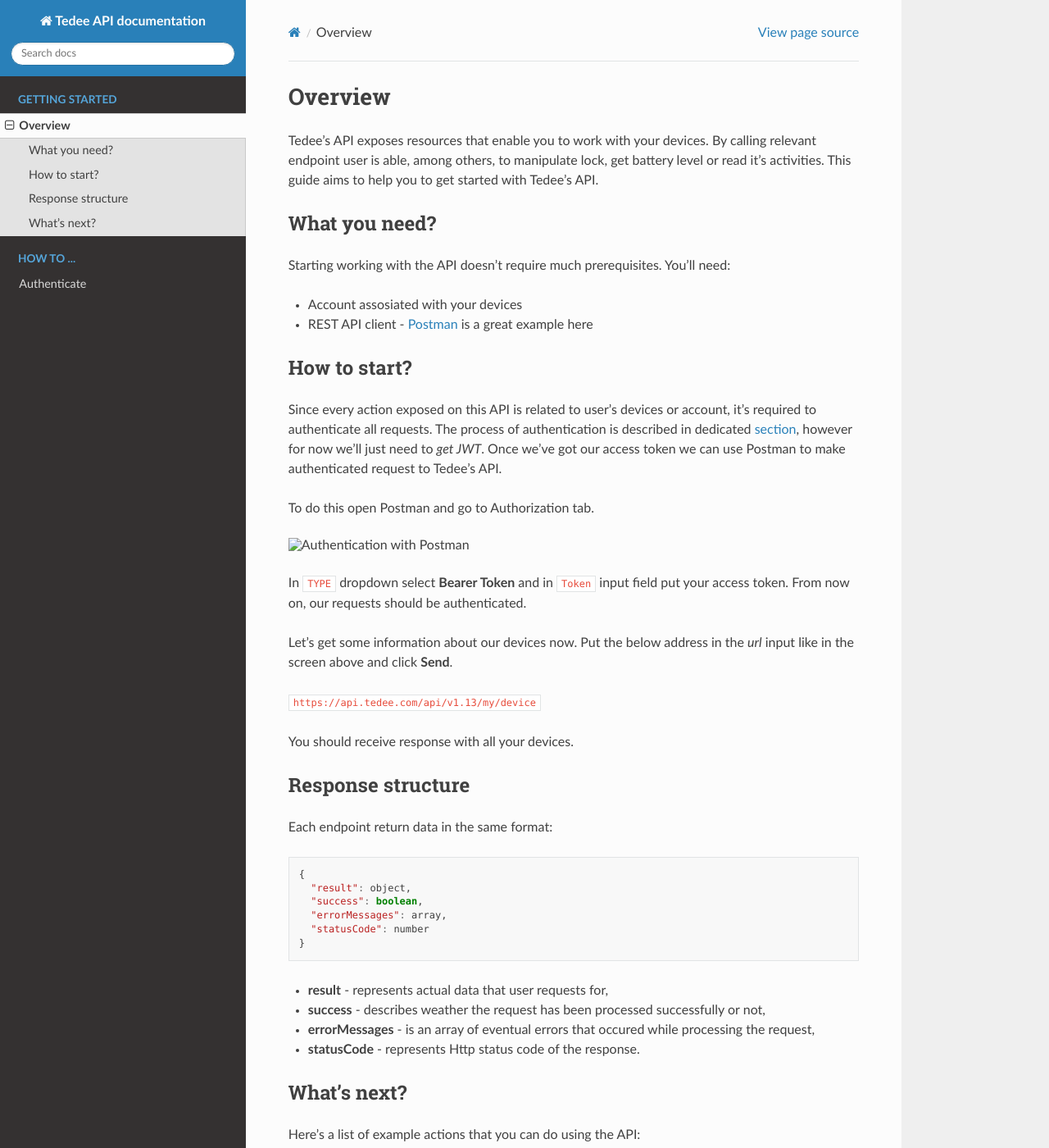
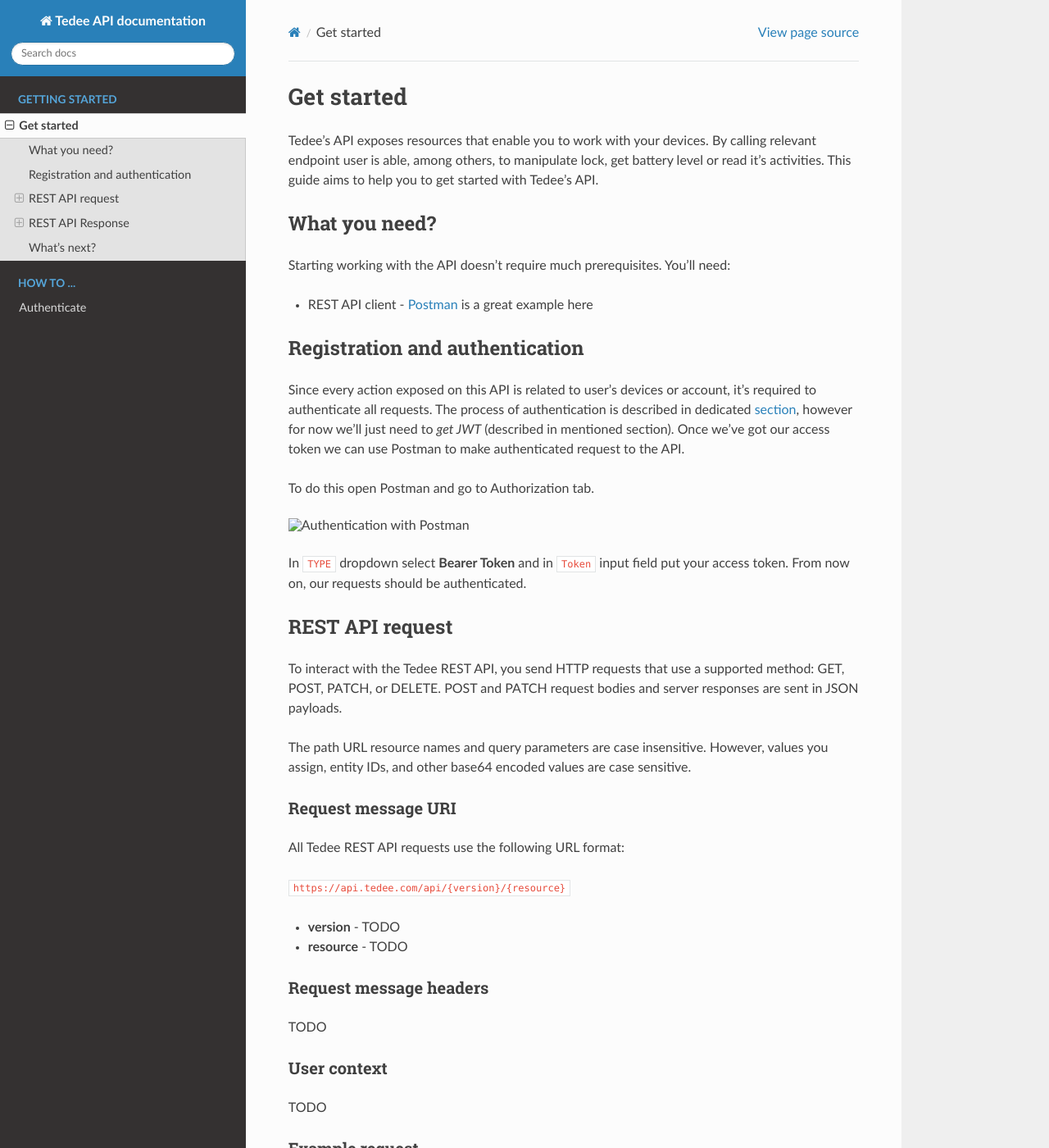
Before and after one commit to tedee-com/tedee-api-doc, a Sphinx documentation site: the page built from docs/source/overview.rst, in a window 1280 px wide and 1400 px high. Shown: the whole window at 82% size. Built offline with Sphinx 7.4.7 and the Read the Docs theme 2.0.0, drawn with Linux system fonts in a browser that asks for light colours; some of the changed text lies outside the part shown.

Commit message:
wxtend the get started document

```diff
--- a/docs/source/overview.rst
+++ b/docs/source/overview.rst
@@ -1,9 +1,7 @@
-Overview
-========
+Get started
+===========
 
-Tedee's API exposes resources that enable you to work with your devices.
-By calling relevant endpoint user is able, among others, to manipulate lock, get battery level or read it's activities.
-This guide aims to help you to get started with Tedee's API.
+Tedee's API exposes resources that enable you to work with your devices. By calling relevant endpoint user is able, among others, to manipulate lock, get battery level or read it's activities. This guide aims to help you to get started with Tedee's API.
 
 What you need?
 --------------
@@ -11,15 +9,12 @@ What you need?
 Starting working with the API doesn't require much prerequisites.
 You'll need:
 
-* Account assosiated with your devices
 * REST API client - `Postman <https://www.postman.com/>`_ is a great example here
 
-How to start?
--------------
+Registration and authentication
+-------------------------------
 
-Since every action exposed on this API is related to user's devices or account, it's required to authenticate all requests.
-The process of authentication is described in dedicated :doc:`section <authentication>`, however for now we'll just need to `get JWT`.
-Once we've got our access token we can use Postman to make authenticated request to Tedee's API.
+Since every action exposed on this API is related to user's devices or account, it's required to authenticate all requests. The process of authentication is described in dedicated :doc:`section <authentication>`, however for now we'll just need to `get JWT` (described in mentioned section). Once we've got our access token we can use Postman to make authenticated request to the API.
 
 To do this open Postman and go to Authorization tab.
 
@@ -29,6 +24,36 @@ To do this open Postman and go to Authorization tab.
 In ``TYPE`` dropdown select **Bearer Token** and in ``Token`` input field put your access token.
 From now on, our requests should be authenticated.
 
+REST API request
+----------------
+
+To interact with the Tedee REST API, you send HTTP requests that use a supported method: GET, POST, PATCH, or DELETE. POST and PATCH request bodies and server responses are sent in JSON payloads.
+
+The path URL resource names and query parameters are case insensitive. However, values you assign, entity IDs, and other base64 encoded values are case sensitive.
+
+Request message URI
+^^^^^^^^^^^^^^^^^^^
+
+All Tedee REST API requests use the following URL format:
+
+``https://api.tedee.com/api/{version}/{resource}``
+
+* **version** - TODO
+* **resource** - TODO
+
+Request message headers
+^^^^^^^^^^^^^^^^^^^^^^^
+
+TODO
+
+User context
+^^^^^^^^^^^^
+
+TODO
+
+Example request
+^^^^^^^^^^^^^^^^
+
 Let's get some information about our devices now.
 Put the below address in the `url` input like in the screen above and click **Send**.
 
@@ -36,8 +61,16 @@ Put the below address in the `url` input like in the screen above and click **Se
 
 You should receive response with all your devices.
 
-Response structure
-------------------
+REST API Response
+-----------------
+
+Response HTTP code
+^^^^^^^^^^^^^^^^^^
+
+TODO
+
+Response message body
+^^^^^^^^^^^^^^^^^^^^^
 
 Each endpoint return data in the same format:
 
@@ -55,6 +88,16 @@ Each endpoint return data in the same format:
 * **errorMessages** - is an array of eventual errors that occured while processing the request,
 * **statusCode** - represents Http status code of the response.
 
+Response message headers
+^^^^^^^^^^^^^^^^^^^^^^^^
+
+TODO
+
+Example response
+^^^^^^^^^^^^^^^^
+
+TODO
+
 What's next?
 ------------
 
@@ -66,5 +109,3 @@ Here's a list of example actions that you can do using the API:
 * Read lock state,
 * Read device activities,
 * Lock, unlock or pull spring
-
-We encourage you to visit our "**HOW TO ...**" section to find detailed instructions for some of the actions.
```
